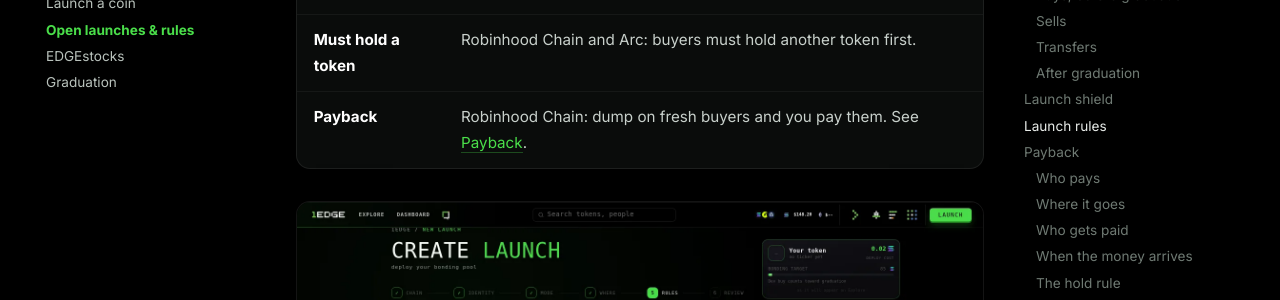
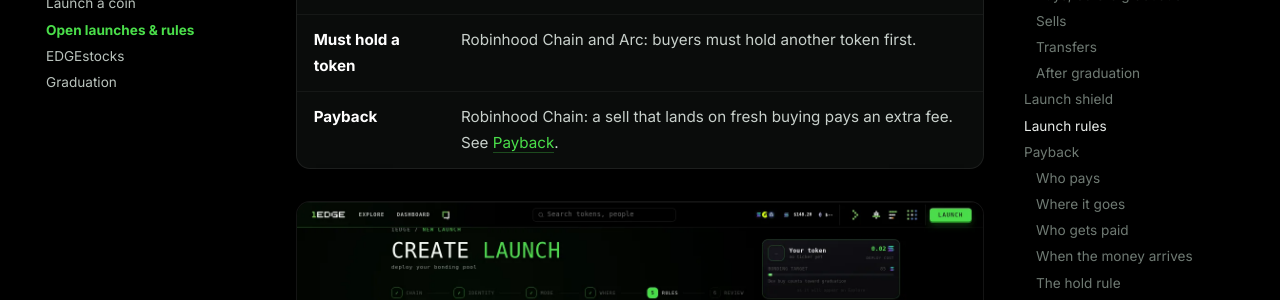
Before and after one commit to Tedz-1edge/1edge-docs, an MkDocs documentation site: the page built from docs/launch/open-launches.md, in a window 1280 px wide and 900 px high, scrolled down 3125 px. Shown: the part 153-453 px from the top of the window. Built offline with MkDocs 1.6.1 and Material for MkDocs 9.7.7, drawn with Linux system fonts in a browser that asks for light colours.

Commit message:
PAYBACKCAP docs: the rule table states the fee, not that every dumper pays buyers
Co-Authored-By: Claude Opus 5.5 <noreply@anthropic.com>

```diff
--- a/docs/launch/open-launches.md
+++ b/docs/launch/open-launches.md
@@ -72,7 +72,7 @@ The creator can add rules on top of the standard ones. Anything they pick shows
 | **Dev lock** | The creator can't sell or send until graduation or 30 days. |
 | **Dev drip** | Solana: the creator can sell at most a set share of their bag per day. |
 | **Must hold a token** | Robinhood Chain and Arc: buyers must hold another token first. |
-| **Payback** | Robinhood Chain: dump on fresh buyers and you pay them. See [Payback](#payback). |
+| **Payback** | Robinhood Chain: a sell that lands on fresh buying pays an extra fee. See [Payback](#payback). |
 
 <figure class="ed-shot"><picture><source media="(max-width: 600px)" srcset="../../assets/shots/launch-rules-390.webp"><img src="../../assets/shots/launch-rules-1440.webp" alt="The Rules step on the launch page: groups and presets." loading="lazy"></picture><figcaption>The Rules step on the launch page: groups and presets.</figcaption></figure>
 
```
